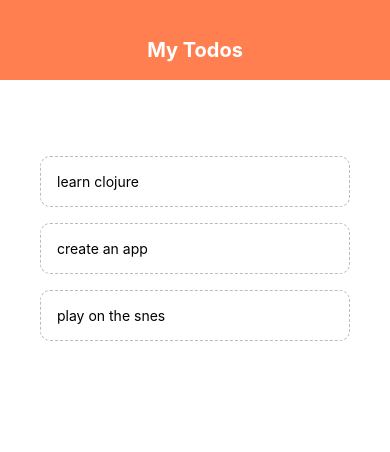
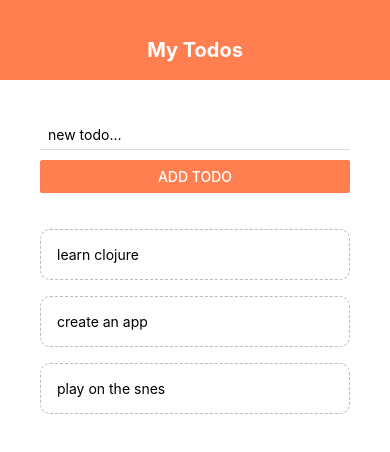
Before and after one commit to moura1001/todo-list-react-native, a React Native app: screen / in a window 390 px wide. Shown: the top 452 px of the page. Built offline with nearby package versions, Linux system fonts and the light colour scheme.

Commit message:
commit com adição da funcionalidade de criação de tarefas

```diff
--- a/App.js
+++ b/App.js
@@ -2,6 +2,7 @@
 import { StyleSheet, Text, View, FlatList } from 'react-native';
 import Header from './components/Header';
 import TodoItem from './components/TodoItem';
+import AddTodo from './components/AddTodo';
 
 export default function App() {
   const [todos, setTodos] = useState([
@@ -13,14 +14,23 @@
   const pressHandler = (key) => {
     setTodos((prevTodos) => {
       return prevTodos.filter(todo => todo.key != key)
-    })
+    });
+  }
+
+  const submitHandler = (text) => {
+    setTodos((prevTodos) => {
+      return [
+        { text, key: Math.random().toString()},
+        ...prevTodos
+      ]
+    });
   }
 
   return (
     <View style={styles.container}>
       <Header />
       <View style={styles.content}>
-        {/* user input */}
+        <AddTodo submitHandler={submitHandler} />
         <View style={styles.list}>
           <FlatList
             data={todos}
--- /dev/null
+++ b/components/AddTodo.js
@@ -0,0 +1,41 @@
+import React, { useState } from 'react';
+import { StyleSheet, View, TextInput, Button } from 'react-native';
+
+export default function AddTodo({ submitHandler }) {
+  const [text, setText] = useState('');
+
+  const changeHandler = (value) => {
+    setText(value);
+  }
+
+  const addHandler = () => {
+    submitHandler(text);
+    setText('');
+  }
+
+  return (
+    <View>
+      <TextInput
+        style={styles.input}
+        placeholder='new todo...'
+        value={text}
+        onChangeText={changeHandler}
+      />
+      <Button
+        onPress={addHandler}
+        title='add todo'
+        color='coral'
+      />
+    </View>
+  );
+}
+
+const styles = StyleSheet.create({
+  input: {
+    marginBottom: 10,
+    paddingHorizontal: 8,
+    paddingVertical: 6,
+    borderBottomColor: '#ddd',
+    borderBottomWidth: 1,
+  }
+});
--- a/components/TodoItem.js
+++ b/components/TodoItem.js
@@ -1,7 +1,7 @@
 import React from 'react';
 import { StyleSheet, Text, TouchableOpacity } from 'react-native';
 
-export default function TodoItem({item, pressHandler}) {
+export default function TodoItem({ item, pressHandler }) {
   return (
     <TouchableOpacity onPress={() => pressHandler(item.key)}>
       <Text style={styles.item}>{item.text}</Text>
```
